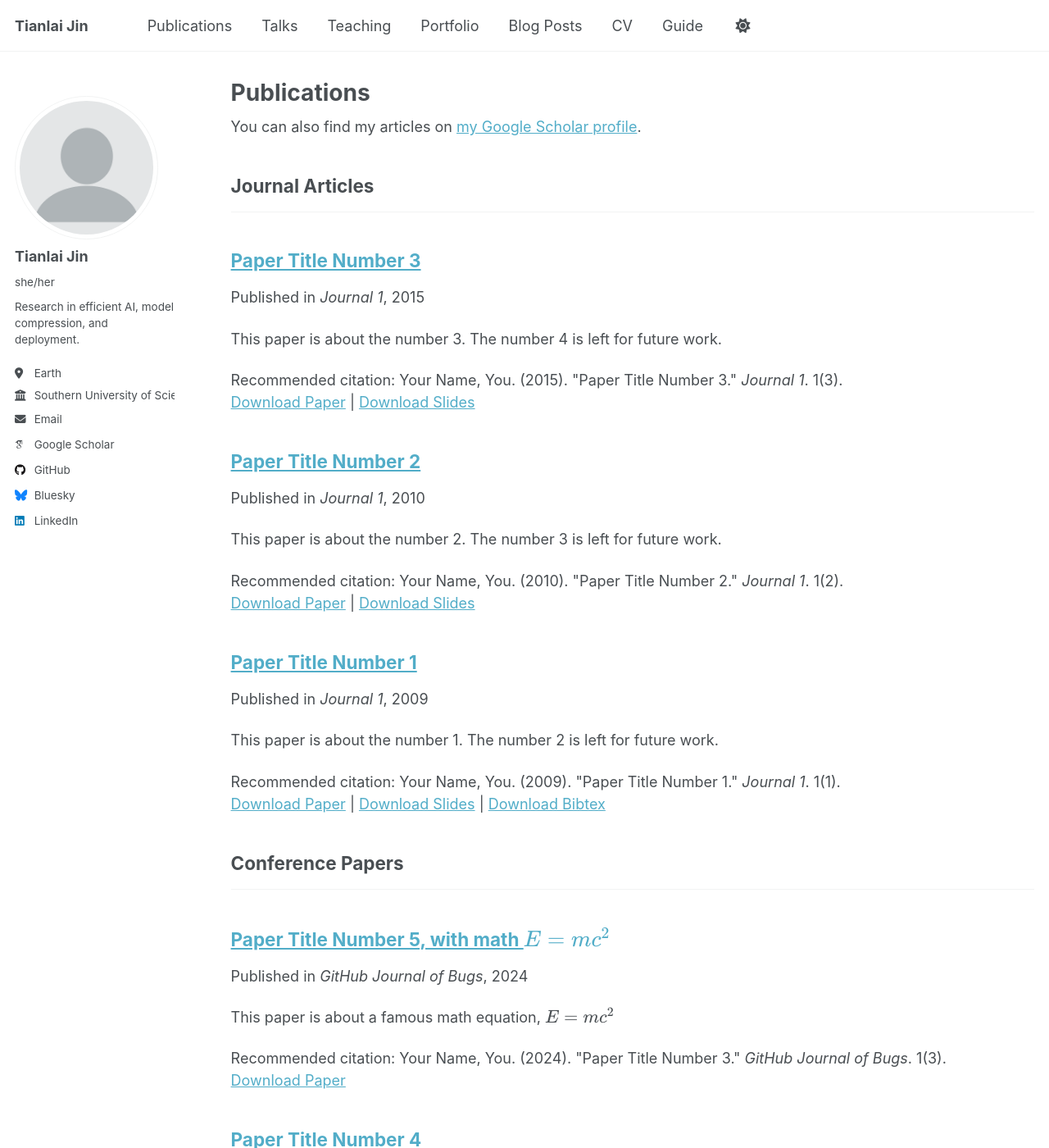
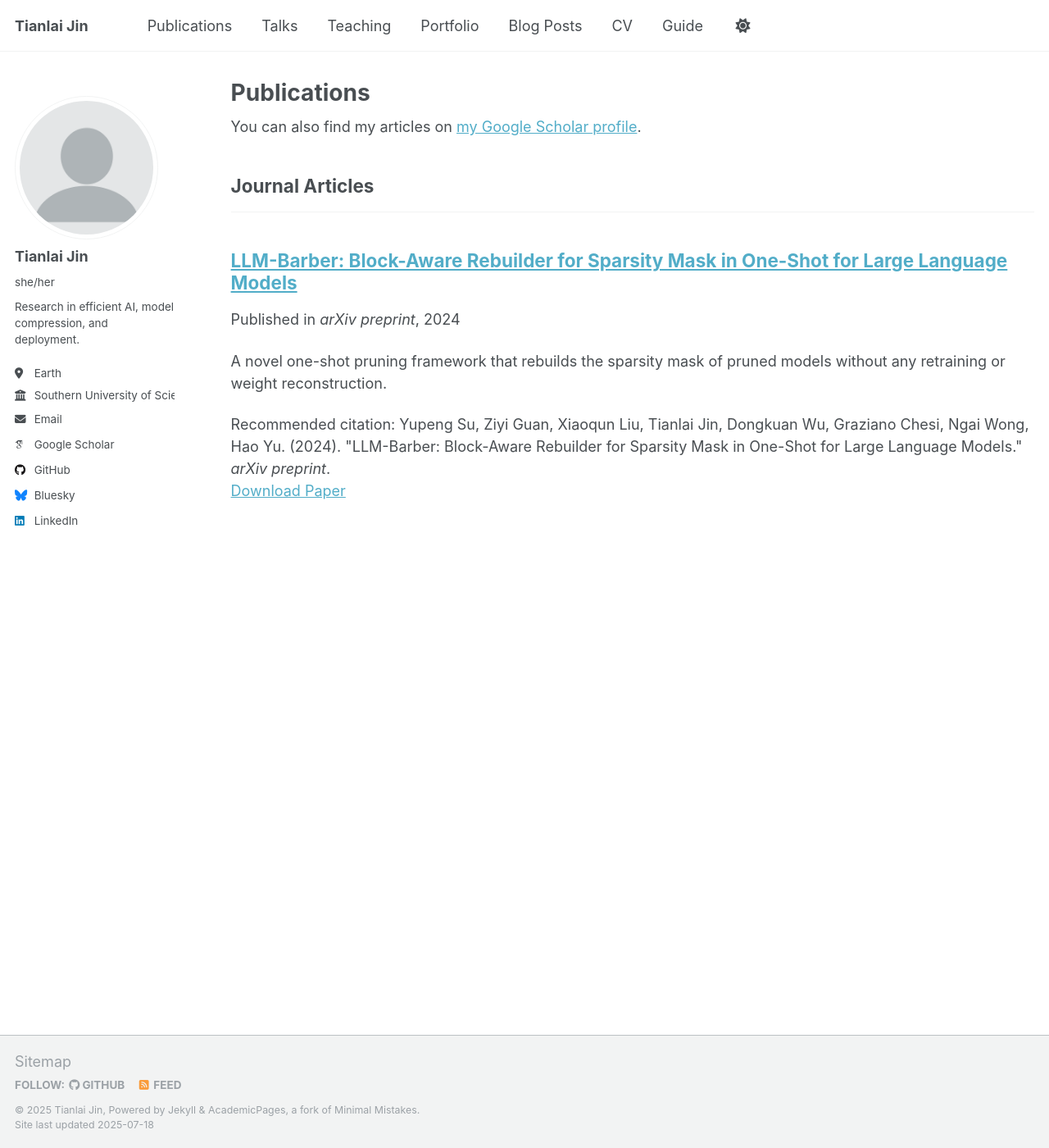
Before and after one commit to Steindox/Steindox.github.io, a Jekyll site: the page built from _pages/publications.html, in a window 1280 px wide and 1400 px high. Shown: the whole window at 82% size. Built offline with Jekyll 4.4.1, drawn with Linux system fonts in a browser that asks for light colours; some web fonts are replaced; a script that is not in the unit is left out; some of the changed text lies outside the part shown.

Commit message:
Clean up homepage and add LLM-Barber publication to front page

```diff
--- a/_publications/2009-10-01-paper-title-number-1.md
+++ /dev/null
@@ -1,14 +0,0 @@
----
-title: "Paper Title Number 1"
-collection: publications
-category: manuscripts
-permalink: /publication/2009-10-01-paper-title-number-1
-excerpt: 'This paper is about the number 1. The number 2 is left for future work.'
-date: 2009-10-01
-venue: 'Journal 1'
-slidesurl: 'http://academicpages.github.io/files/slides1.pdf'
-paperurl: 'http://academicpages.github.io/files/paper1.pdf'
-bibtexurl: 'http://academicpages.github.io/files/bibtex1.bib'
-citation: 'Your Name, You. (2009). &quot;Paper Title Number 1.&quot; <i>Journal 1</i>. 1(1).'
----
-The contents above will be part of a list of publications, if the user clicks the link for the publication than the contents of section will be rendered as a full page, allowing you to provide more information about the paper for the reader. When publications are displayed as a single page, the contents of the above "citation" field will automatically be included below this section in a smaller font.
--- a/_publications/2010-10-01-paper-title-number-2.md
+++ /dev/null
@@ -1,14 +0,0 @@
----
-title: "Paper Title Number 2"
-collection: publications
-category: manuscripts
-permalink: /publication/2010-10-01-paper-title-number-2
-excerpt: 'This paper is about the number 2. The number 3 is left for future work.'
-date: 2010-10-01
-venue: 'Journal 1'
-slidesurl: 'http://academicpages.github.io/files/slides2.pdf'
-paperurl: 'http://academicpages.github.io/files/paper2.pdf'
-citation: 'Your Name, You. (2010). &quot;Paper Title Number 2.&quot; <i>Journal 1</i>. 1(2).'
----
-
-The contents above will be part of a list of publications, if the user clicks the link for the publication than the contents of section will be rendered as a full page, allowing you to provide more information about the paper for the reader. When publications are displayed as a single page, the contents of the above "citation" field will automatically be included below this section in a smaller font.
--- a/_publications/2015-10-01-paper-title-number-3.md
+++ /dev/null
@@ -1,14 +0,0 @@
----
-title: "Paper Title Number 3"
-collection: publications
-category: manuscripts
-permalink: /publication/2015-10-01-paper-title-number-3
-excerpt: 'This paper is about the number 3. The number 4 is left for future work.'
-date: 2015-10-01
-venue: 'Journal 1'
-slidesurl: 'http://academicpages.github.io/files/slides3.pdf'
-paperurl: 'http://academicpages.github.io/files/paper3.pdf'
-citation: 'Your Name, You. (2015). &quot;Paper Title Number 3.&quot; <i>Journal 1</i>. 1(3).'
----
-
-The contents above will be part of a list of publications, if the user clicks the link for the publication than the contents of section will be rendered as a full page, allowing you to provide more information about the paper for the reader. When publications are displayed as a single page, the contents of the above "citation" field will automatically be included below this section in a smaller font.
--- /dev/null
+++ b/_publications/2024-08-20-llm-barber.md
@@ -0,0 +1,17 @@
+---
+title: "LLM-Barber: Block-Aware Rebuilder for Sparsity Mask in One-Shot for Large Language Models"
+collection: publications
+category: manuscripts
+permalink: /publication/2024-08-20-llm-barber
+excerpt: 'A novel one-shot pruning framework that rebuilds the sparsity mask of pruned models without any retraining or weight reconstruction.'
+date: 2024-08-20
+venue: 'arXiv preprint'
+paperurl: 'https://arxiv.org/abs/2408.10631'
+citation: 'Yupeng Su, Ziyi Guan, Xiaoqun Liu, Tianlai Jin, Dongkuan Wu, Graziano Chesi, Ngai Wong, Hao Yu. (2024). &quot;LLM-Barber: Block-Aware Rebuilder for Sparsity Mask in One-Shot for Large Language Models.&quot; <i>arXiv preprint</i>.'
+---
+
+Large language models (LLMs) have grown significantly in scale, leading to a critical need for efficient model pruning techniques. Existing post-training pruning techniques primarily focus on measuring weight importance on converged dense models to determine salient weights to retain. However, they often overlook the changes in weight importance during the pruning process, which can lead to performance degradation in the pruned models.
+
+To address this issue, we present LLM-Barber (Block-Aware Rebuilder for Sparsity Mask in One-Shot), a novel one-shot pruning framework that rebuilds the sparsity mask of pruned models without any retraining or weight reconstruction. LLM-Barber incorporates block-aware error optimization across Self-Attention and MLP blocks, ensuring global performance optimization. Inspired by the recent discovery of prominent outliers in LLMs, LLM-Barber introduces an innovative pruning metric that identifies weight importance using weights multiplied by gradients.
+
+Our experiments show that LLM-Barber can efficiently prune models like LLaMA and OPT families with 7B to 13B parameters on a single A100 GPU in just 30 minutes, achieving state-of-the-art results in both perplexity and zero-shot performance across various language benchmarks.
--- a/_publications/2025-06-08-paper-title-number-5.md
+++ /dev/null
@@ -1,13 +0,0 @@
----
-title: "Paper Title Number 5, with math $$E=mc^2$$"
-collection: publications
-category: conferences
-permalink: /publication/2024-02-17-paper-title-number-4
-excerpt: 'This paper is about a famous math equation, $$E=mc^2$$'
-date: 2024-02-17
-venue: 'GitHub Journal of Bugs'
-paperurl: 'http://academicpages.github.io/files/paper3.pdf'
-citation: 'Your Name, You. (2024). &quot;Paper Title Number 3.&quot; <i>GitHub Journal of Bugs</i>. 1(3).'
----
-
-Using [MathJax](https://www.mathjax.org/) in the description is supported - $$E=mc^2$$ - however, the use must be mindful that the default delimiters are `$$...$$` and `\\[...\\]` which differs from the `$...$` that is typically expected.
```
Also changed, not shown: _pages/about.md (+17 -40 lines), _publications/2024-02-17-paper-title-number-4.md (deleted, +0 -13 lines).
